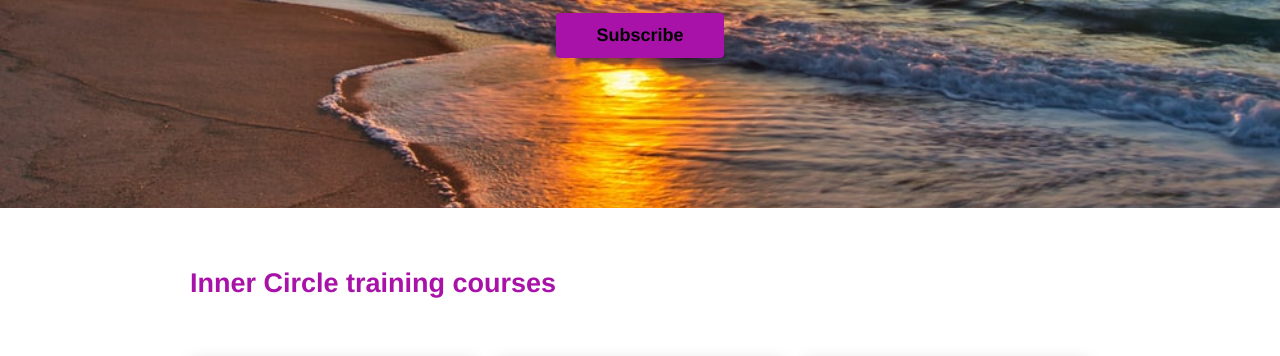
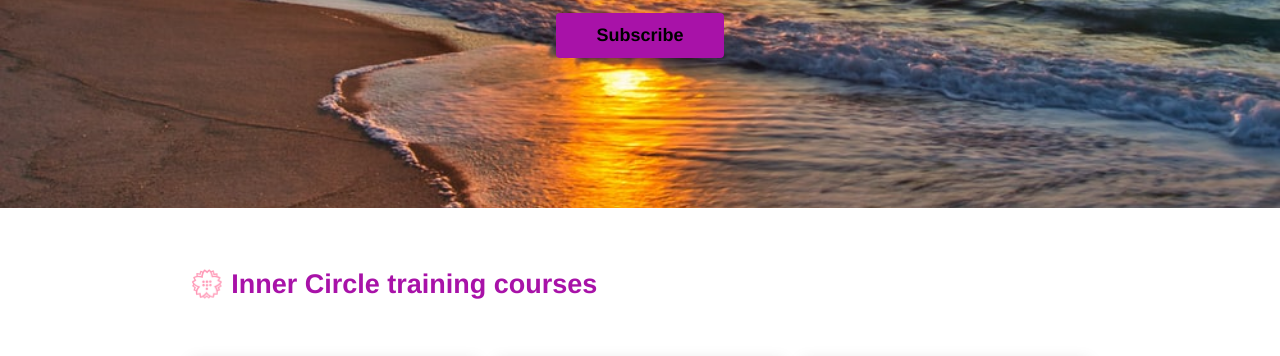
Before and after one commit to LilaCarol/LilaCarol.github.io, a plain HTML site: page index.html in a window 1280 px wide. Shown: the part 404-760 px from the top of the page. Drawn offline with Linux system fonts and the light colour scheme; a web font is replaced by a local one.

Commit message:
Add flower

```diff
--- a/index.html
+++ b/index.html
@@ -4,7 +4,7 @@
     <meta charset="UTF-8">
     <meta http-equiv="X-UA-Compatible" content="IE=edge">
     <meta name="viewport" content="width=device-width, initial-scale=1.0">
-    <title>💮 Inner Circle - Healing Therapies Web</title>
+    <title>Inner Circle - Healing Therapies Web</title>
     <link href="https://fonts.googleapis.com/css2?family=KoHo&display=swap" rel="stylesheet">
     <link rel="stylesheet" href="styles.css">
 
@@ -18,7 +18,7 @@
     </section>
 
    <section class="container">
-    <h2>Inner Circle training courses</h2>
+    <h2>💮 Inner Circle training courses</h2>
   </section>
     <!-- cards container -->
         <div class="cards">
```
